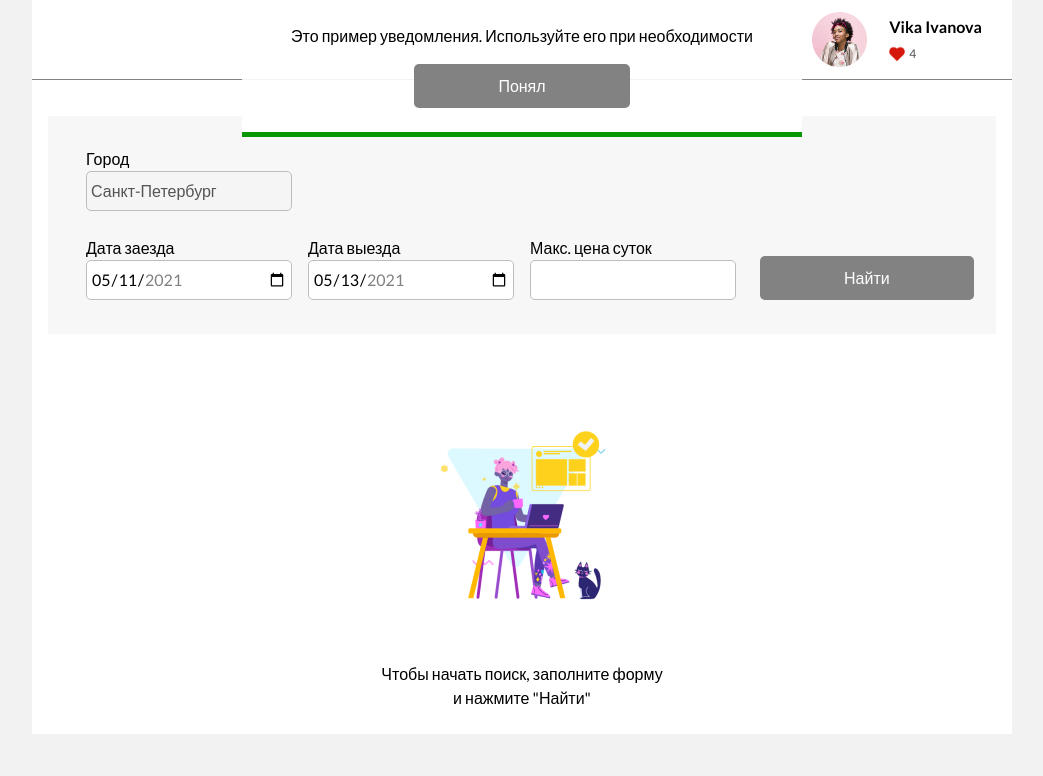
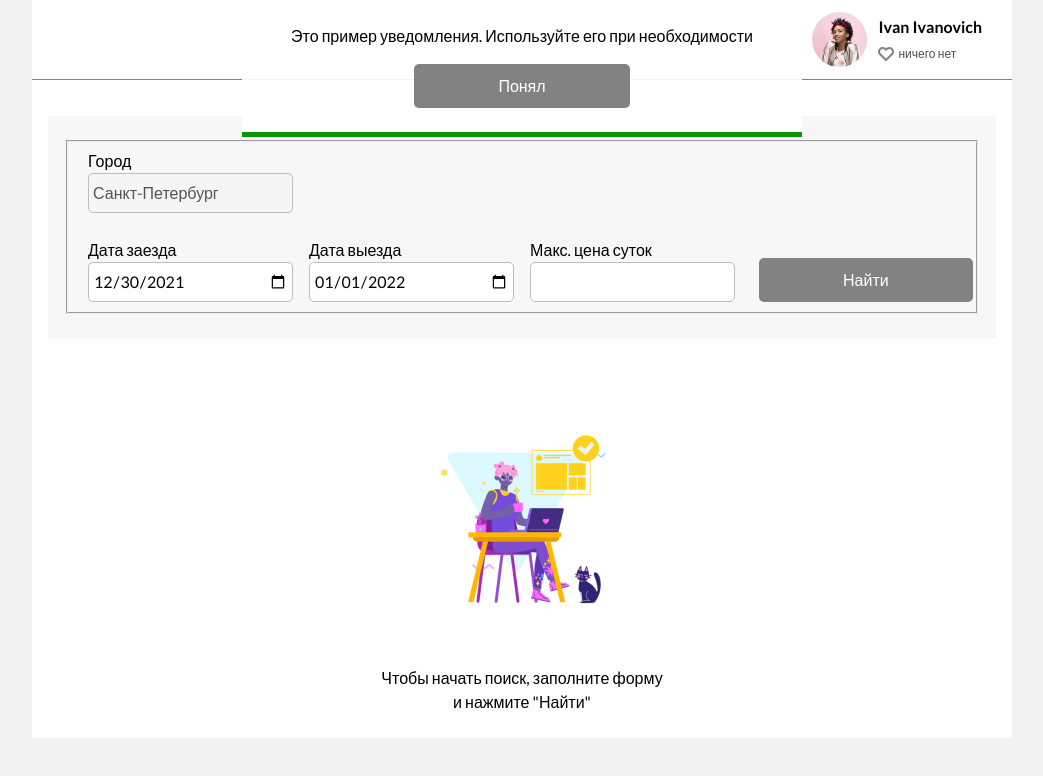
Before and after one commit to vika-Kov/TypeScript, a website with bundled scripts: page project-template/public/index.html in a window 1280 px wide. Shown: the whole page, without its empty margins (118-1161 px from the left). Built offline with nearby package versions, Linux system fonts and the light colour scheme.

Commit message:
renderSearchFormBlock - доработка добавлены аргументы, вычисляюся минимальная и максимальная даты, поля заполняются по умолчанию

```diff
--- a/project-template/package.json
+++ b/project-template/package.json
@@ -2,9 +2,9 @@
   "name": "project-template",
   "version": "1.0.0",
   "scripts": {
-    "build": "rd -r public\\scripts 2>null & tsc",
-    "build:dev": "rd -r public\\scripts 2>null & tsc -p tsconfig-dev.json",
-    "start": "http-server -p 3000",
+    "build": "rd -r public/scripts 2>null & tsc",
+    "build:dev": "rd -r public/scripts 2>null & tsc -p tsconfig-dev.json",
+    "start": "http-server -p 4000 -c-1",
     "test": "echo \"Error: no test specified\" && exit 1",
     "lint": "eslint src --ext .js --ext .ts",
     "lint-fix": "eslint src --ext .js --ext .ts --fix"
--- a/project-template/public/index.html
+++ b/project-template/public/index.html
@@ -8,7 +8,7 @@
 	</head>
 	<body>
 		<div class="main-container">
-			<div id="user-block" class="header">Hi</div>
+			<div id="user-block" class="header"></div>
 			<div class="container">
 				<div id="toast-block"></div>
 				<div id="search-form-block" class="search-form"></div>
--- a/project-template/src/index.ts
+++ b/project-template/src/index.ts
@@ -1,14 +1,22 @@
-import { renderSearchFormBlock } from './search-form.js'
-import { renderSearchStubBlock } from './search-results.js'
-import { renderUserBlock } from './user.js'
-import { renderToast } from './lib.js'
+import { renderSearchFormBlock } from "./search-form.js";
+import { renderSearchStubBlock } from "./search-results.js";
+import { renderUserBlock } from "./user.js";
+import { renderToast } from "./lib.js";
 
-window.addEventListener('DOMContentLoaded', () => {
-  renderUserBlock('Vika Ivanova','./img/avatar.png', 4)
-  renderSearchFormBlock()
-  renderSearchStubBlock()
+window.addEventListener("DOMContentLoaded", () => {
+  renderUserBlock("Ivan Ivanovich", "./img/avatar.png", 0);
+  renderSearchFormBlock();
+  renderSearchStubBlock();
   renderToast(
-      {text: 'Это пример уведомления. Используйте его при необходимости', type: 'success'},
-      {name: 'Понял', handler: () => {console.log('Уведомление закрыто')}}
-  )
-})
+    {
+      text: "Это пример уведомления. Используйте его при необходимости",
+      type: "success",
+    },
+    {
+      name: "Понял",
+      handler: () => {
+        console.log("Уведомление закрыто");
+      },
+    }
+  );
+});
--- a/project-template/src/search-form.ts
+++ b/project-template/src/search-form.ts
@@ -1,31 +1,88 @@
-import { renderBlock } from './lib.js'
-/*renderSearchFormBlock и доработайте её следующим образом. Функция должна принимать дату въезда и дату выезда. При этом минимальная дата, которую можно выбрать это дата сегодняшнего дня, а максимальная дата - последний день следующего месяца. Будем считать это ограничениями сервиса. По умолчанию поля заполняются следующим образом. Дата въезда это следующий день от текущей даты. Дата выезда - плюс два дня от даты въезда.
-*/
-export function renderSearchFormBlock () {
+import { renderBlock } from "./lib.js";
+/*renderSearchFormBlock и доработайте её следующим образом. Функция должна принимать дату въезда и дату выезда.
+При этом минимальная дата, которую можно выбрать это дата сегодняшнего дня, а максимальная дата -
+последний день следующего месяца. Будем считать это ограничениями сервиса.
+По умолчанию поля заполняются следующим образом.
+Дата въезда это следующий день от текущей даты.
+Дата выезда - плюс два дня от даты въезда.
+ */
+function getNextDate(increment: number, startDate = new Date()): Date {
+  let month = startDate.getMonth();
+  let year = startDate.getFullYear();
+  let day = startDate.getDate() + increment;
+  const daysInMonth = new Date(year, month + 1, 0).getDate();
+  if (day >= daysInMonth) {
+    day = day - daysInMonth;
+    month++;
+    if (month > 12) {
+      month = 1;
+      year++;
+    }
+  }
+  return new Date(year, month, day);
+}
+
+function getNextMonth(startDate = new Date()): Date {
+  const currentMonth = startDate.getMonth();
+  const nextMonth = ((startDate.getMonth() + 1) % 12) + 1;
+  let year = startDate.getFullYear();
+
+  if (nextMonth < currentMonth) year++;
+
+  return new Date(year, nextMonth, 0);
+}
+
+export function renderSearchFormBlock(
+  checkInDate = new Date(0),
+  checkOutDate = new Date(0)
+) {
+  if (checkInDate.valueOf() === 0) {
+    checkInDate = getNextDate(2);
+  }
+
+  if (checkOutDate.valueOf() === 0) {
+    checkOutDate = getNextDate(2, checkInDate);
+  }
+
+  const minDate = new Date().toISOString().substring(0, 10);
+  const maxDate = getNextMonth().toISOString().substring(0, 10);
+
   renderBlock(
-    'search-form-block',
+    "search-form-block",
     `
     <form>
-      <fieldset class="search-filedset">
+      <fieldset class="search-fieldset">
         <div class="row">
           <div>
             <label for="city">Город</label>
             <input id="city" type="text" disabled value="Санкт-Петербург" />
             <input type="hidden" disabled value="59.9386,30.3141" />
           </div>
-          <!--<div class="providers">
-            <label><input type="checkbox" name="provider" value="homy" checked /> Homy</label>
-            <label><input type="checkbox" name="provider" value="flat-rent" checked /> FlatRent</label>
-          </div>--!>
+
+<!--          <div class="providers">-->
+<!--            <label><input type="checkbox" name="provider" value="homy" checked /> Homy</label>-->
+<!--            <label><input type="checkbox" name="provider" value="flat-rent" checked /> FlatRent</label>-->
+<!--          </div>-->
+
         </div>
         <div class="row">
           <div>
             <label for="check-in-date">Дата заезда</label>
-            <input id="check-in-date" type="date" value="2021-05-11" min="2021-05-11" max="2021-06-30" name="checkin" />
+            <input id="check-in-date" type="date" value="${checkInDate
+              .toISOString()
+              .substring(0, 10)}"
+            min="${minDate}"
+            max="${maxDate}"
+            name="checkin" />
           </div>
           <div>
             <label for="check-out-date">Дата выезда</label>
-            <input id="check-out-date" type="date" value="2021-05-13" min="2021-05-11" max="2021-06-30" name="checkout" />
+            <input id="check-out-date" type="date" value="${checkOutDate
+              .toISOString()
+              .substring(
+                0,
+                10
+              )}" min="${minDate}" max="${maxDate}" name="checkout" />
           </div>
           <div>
             <label for="max-price">Макс. цена суток</label>
@@ -38,5 +95,5 @@ export function renderSearchFormBlock () {
       </fieldset>
     </form>
     `
-  )
+  );
 }
--- a/project-template/src/user.ts
+++ b/project-template/src/user.ts
@@ -1,22 +1,29 @@
-import { renderBlock } from './lib.js'
+import { renderBlock } from "./lib.js";
 
-export function renderUserBlock (userName: string, avatar: string, favoriteItemsAmount:number) {
-  const favoritesCaption = favoriteItemsAmount > 0 ? favoriteItemsAmount : 'ничего нет'
-  const hasFavoriteItems = favoriteItemsAmount > 0 ? true : false
+export function renderUserBlock(
+  userName: string,
+  avatar: string,
+  favoriteItemsAmount: number
+) {
+  const favoritesCaption =
+    favoriteItemsAmount > 0 ? favoriteItemsAmount : "ничего нет";
+  const hasFavoriteItems = favoriteItemsAmount > 0;
 
   renderBlock(
-    'user-block',
+    "user-block",
     `
     <div class="header-container">
       <img class="avatar" src="${avatar}" alt="Wade Warren" />
       <div class="info">
           <p class="name">${userName}</p>
           <p class="fav">
-            <i class="heart-icon${hasFavoriteItems ? ' active' : ''}"></i>${favoritesCaption}
+            <i class="heart-icon${
+              hasFavoriteItems ? " active" : ""
+            }"></i>${favoritesCaption}
           </p>
       </div>
     </div>
     `
-  )
+  );
 }
 /*Найдите функцию renderUserBlock и доработайте её следующим образом. Функция должна принимать три аргумента имя пользователя, ссылка на его аватар и количество элементов в избранном. Аргументы должны иметь подходящие для них типы. Аргументы должны использоваться для соответствующих целей. Убедиться, что следующая логика работает верно, а если нет, то внести правки. Если количество избранных объектов меньше одного, то нужно выводить сообщение “ничего нет” и иконка сердечка должны быть не закрашена. Иначе иконка сердечка закрашена и рядом просто выводится количество избранных объектов. Все стили уже присутствуют, необходима только логика.*/
```
